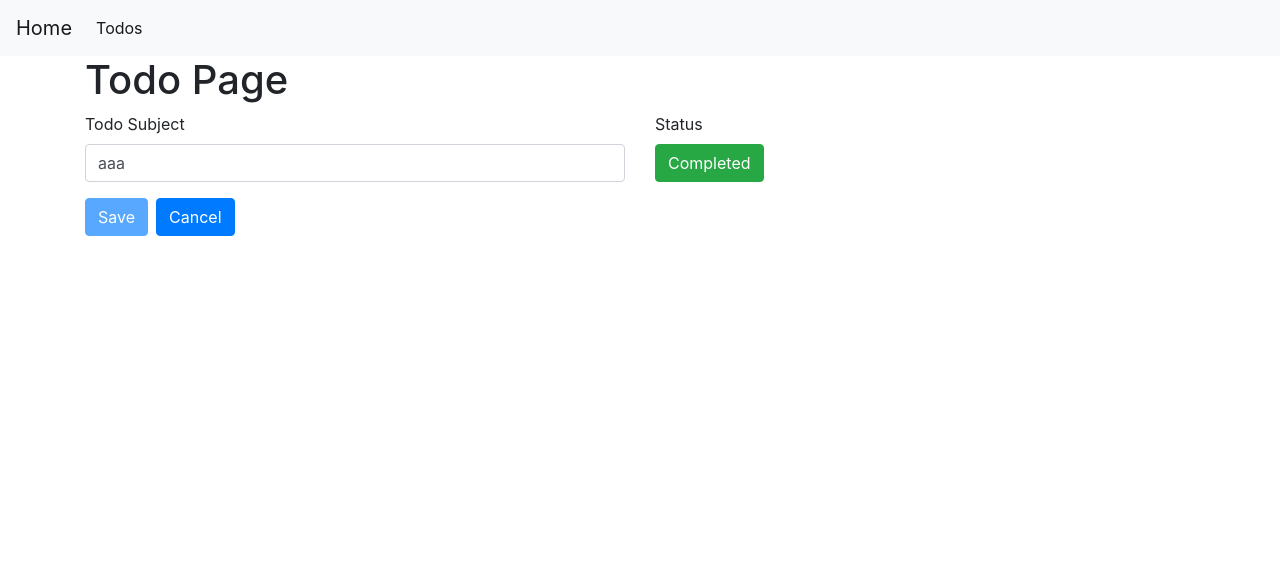
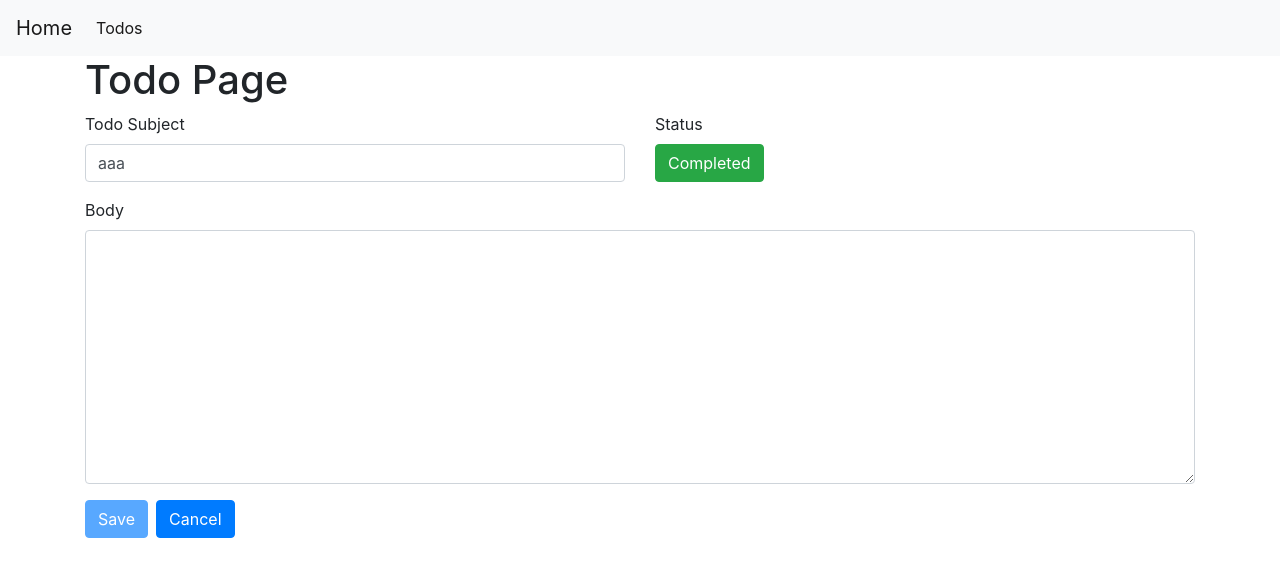
Before and after one commit to lhyeonj120/vue_exam, a Vue app: page /todos/1 in a window 1280 px wide. Shown: the top 576 px of the page. Built offline with nearby package versions, Linux system fonts and the light colour scheme; data requests are answered from the project's data file.

Commit message:
style: add body textarea

```diff
--- a/src/components/TodoForm.vue
+++ b/src/components/TodoForm.vue
@@ -10,7 +10,7 @@
                     <input v-model="todo.subject" type="text" class="form-control">
                 </div>
             </div>
-            <div class="col-6">
+            <div v-if="editing" class="col-6">
                 <div class="form-group">
                     <label>Status</label>
                     <div>
@@ -22,6 +22,13 @@
                             {{todo.completed ? 'Completed' : 'Incompleted'}}
                         </button>
                     </div>
+                </div>
+            </div>
+            <div class="col-12">
+                <div class="form-group">
+                    <label>Body</label>
+                    <textarea v-model="todo.body" class="form-control" cols="30" rows="10">
+                    </textarea>
                 </div>
             </div>
         </div>
@@ -61,7 +68,9 @@ export default {
         const route = useRoute();
         const router = useRouter();
         const todo = ref({
-            subejct: ''
+            subejct: '',
+            completed: false,
+            body: ''
         });
         const loading = ref(false);
         const todoId = route.params.id;
```
